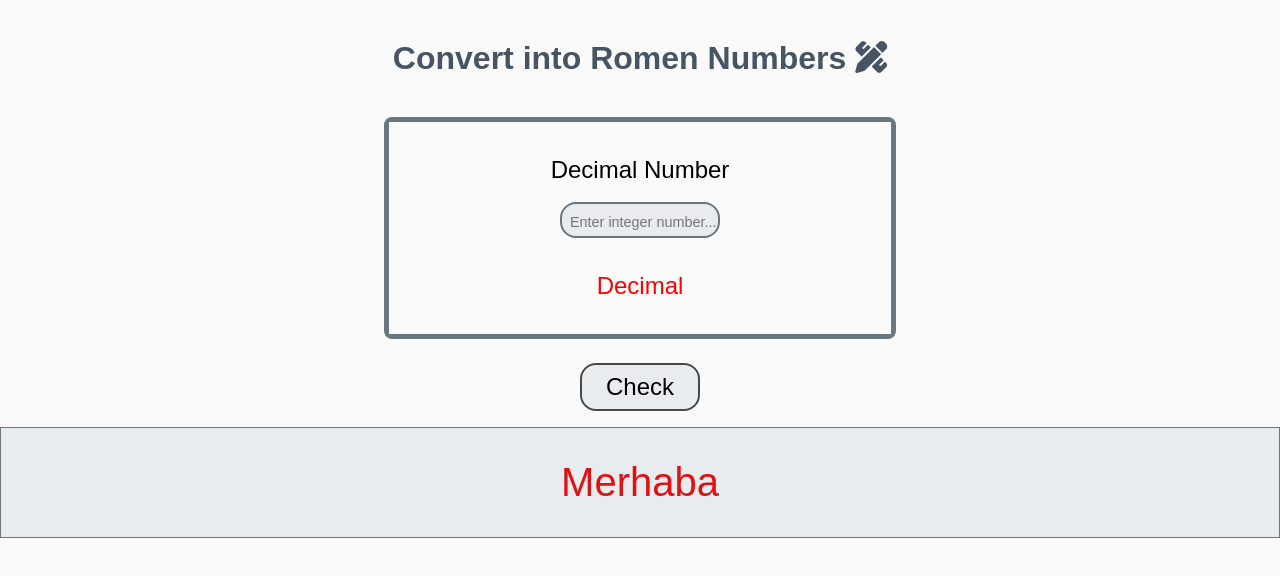
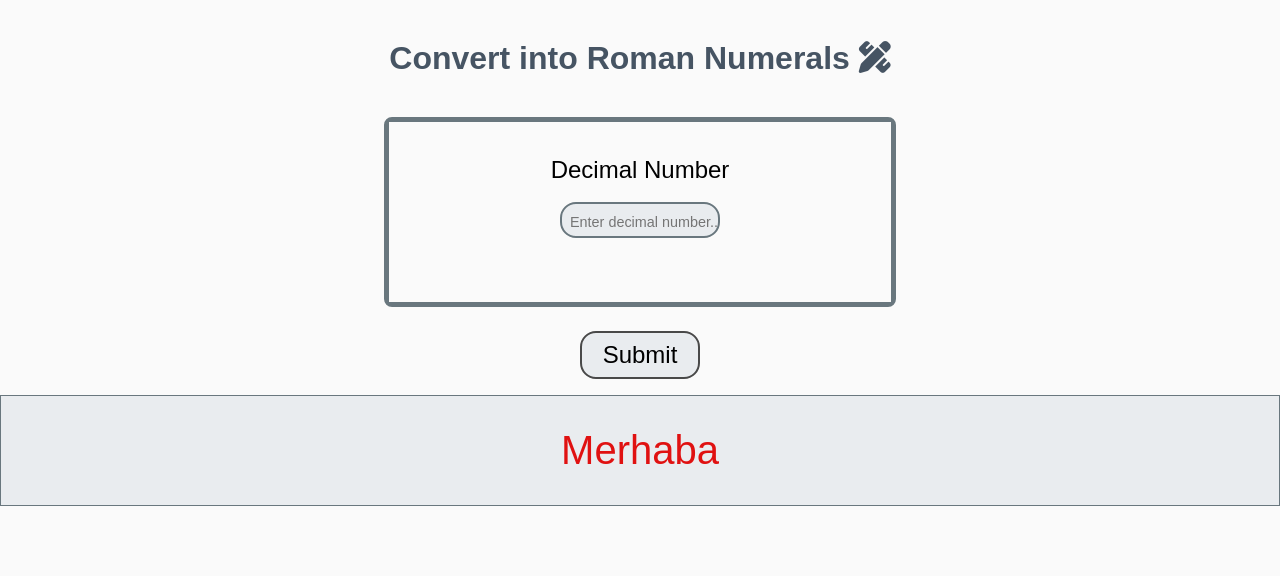
Before and after one commit to Halityildiz/Roman-Numerals, a plain HTML site: page index.html in a window 1280 px wide. Drawn offline with Linux system fonts and the light colour scheme.

Commit message:
duzeltme geldi

```diff
--- a/index.html
+++ b/index.html
@@ -1,7 +1,7 @@
 <!DOCTYPE html>
 <html>
   <head>
-    <title>Triangle</title>
+    <title>Roman Numerals</title>
     <link rel="stylesheet" href="style.css" type="text/css" />
     <link
       rel="stylesheet"
@@ -10,13 +10,13 @@
   </head>
 
   <body>
-    <h1>Convert into Romen Numbers <i class="fas fa-pencil-ruler"></i></h1>
+    <h1>Convert into Roman Numerals <i class="fas fa-pencil-ruler"></i></h1>
 
     <div id="main">
       <div class="forms">
         <p>Decimal Number</p>
-        <input type="text" placeholder="Enter integer number..." id="firstvalue" autofocus />
-        <p style="color: red;" id="romen">Decimal</p>
+        <input type="text" placeholder="Enter decimal number..." id="firstvalue" autofocus />
+        <p style="color: red;" id="romen"></p>
         <!-- <input
           type="text"
           placeholder="Enter second value..."
@@ -29,7 +29,7 @@
       </div>
       </div>
       <div class="output">
-        <button class="check" type="submit">Check</button>
+        <button class="check" type="submit">Submit</button>
         <p id="demo">Merhaba</p>
       </div>
     </div>
```
